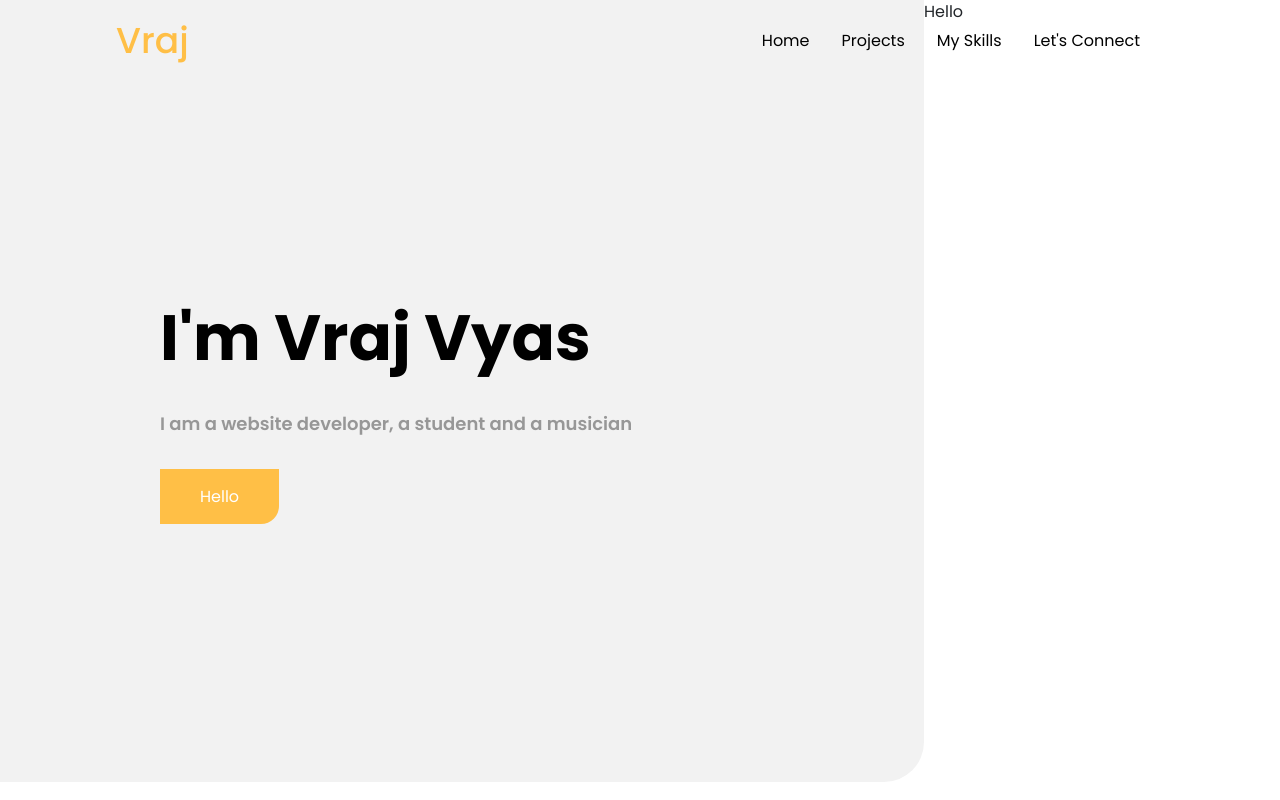
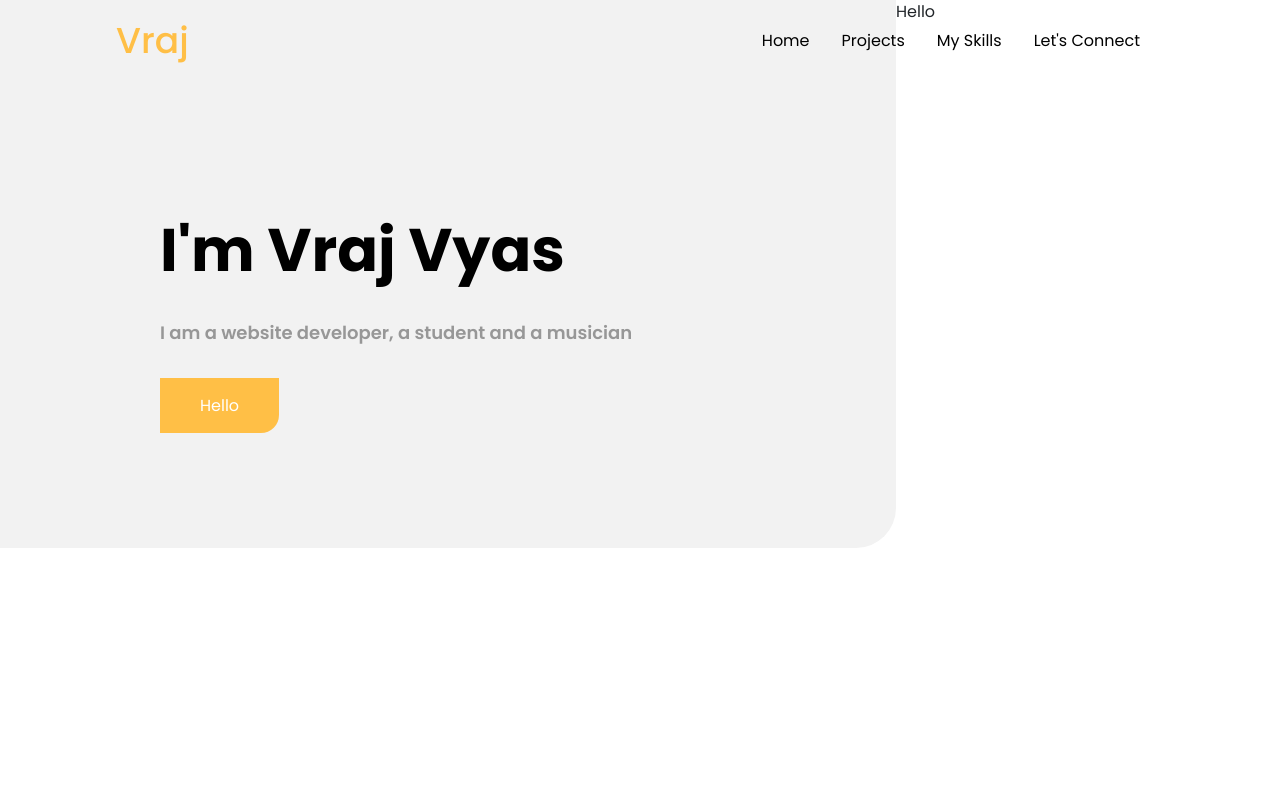
Before and after one commit to vraj1551/portfolio.github.io, a plain HTML site: page index.html in a window 1280 px wide. Drawn offline with Linux system fonts and the light colour scheme.

Commit message:
hero-left v2

```diff
--- a/dist/css/style.css
+++ b/dist/css/style.css
@@ -36,21 +36,24 @@ body{
     flex-direction: row;
 }
 .hero-left{
-    height: 782px;
-    width: 924px;
+    /* height: 80%; */
+    height: fit-content;
+    width: 70%;
+    padding-bottom: 130px;
     background-color: #F2F2F2;
     border-radius: 0px 0px 40px 0px;
 }
 
 .hero-content{
-    margin-top: 290px;
+    position: relative;
+    margin-top: 16vw;
     margin-left: 160px;
     display: flex;
     flex-direction: column;
 }
 .heading1{
     color: black;
-    font-size: 64px;
+    font-size: 4.7vw;
     font-weight: 700;
     padding-bottom: 24px;
 }
```
